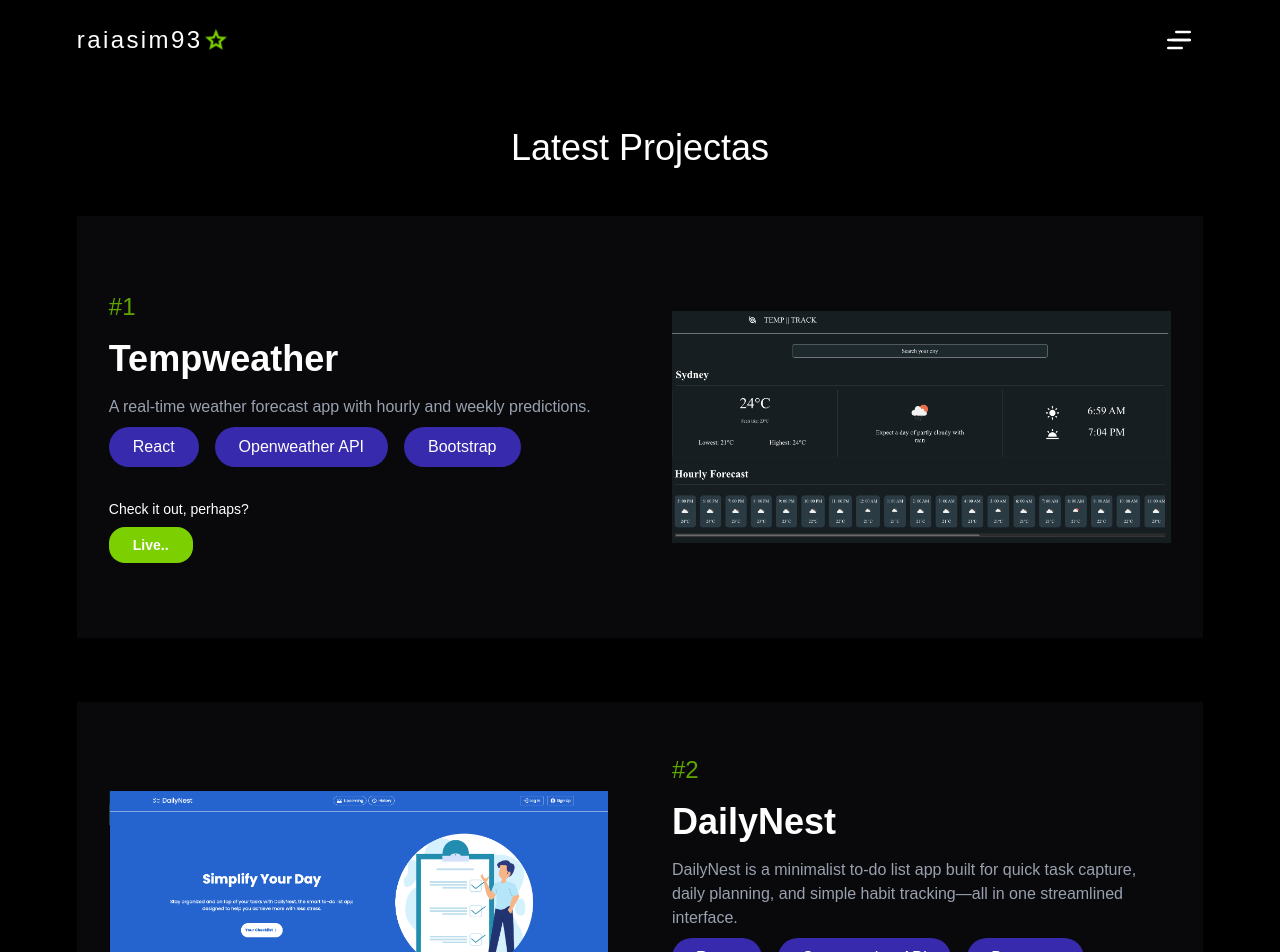
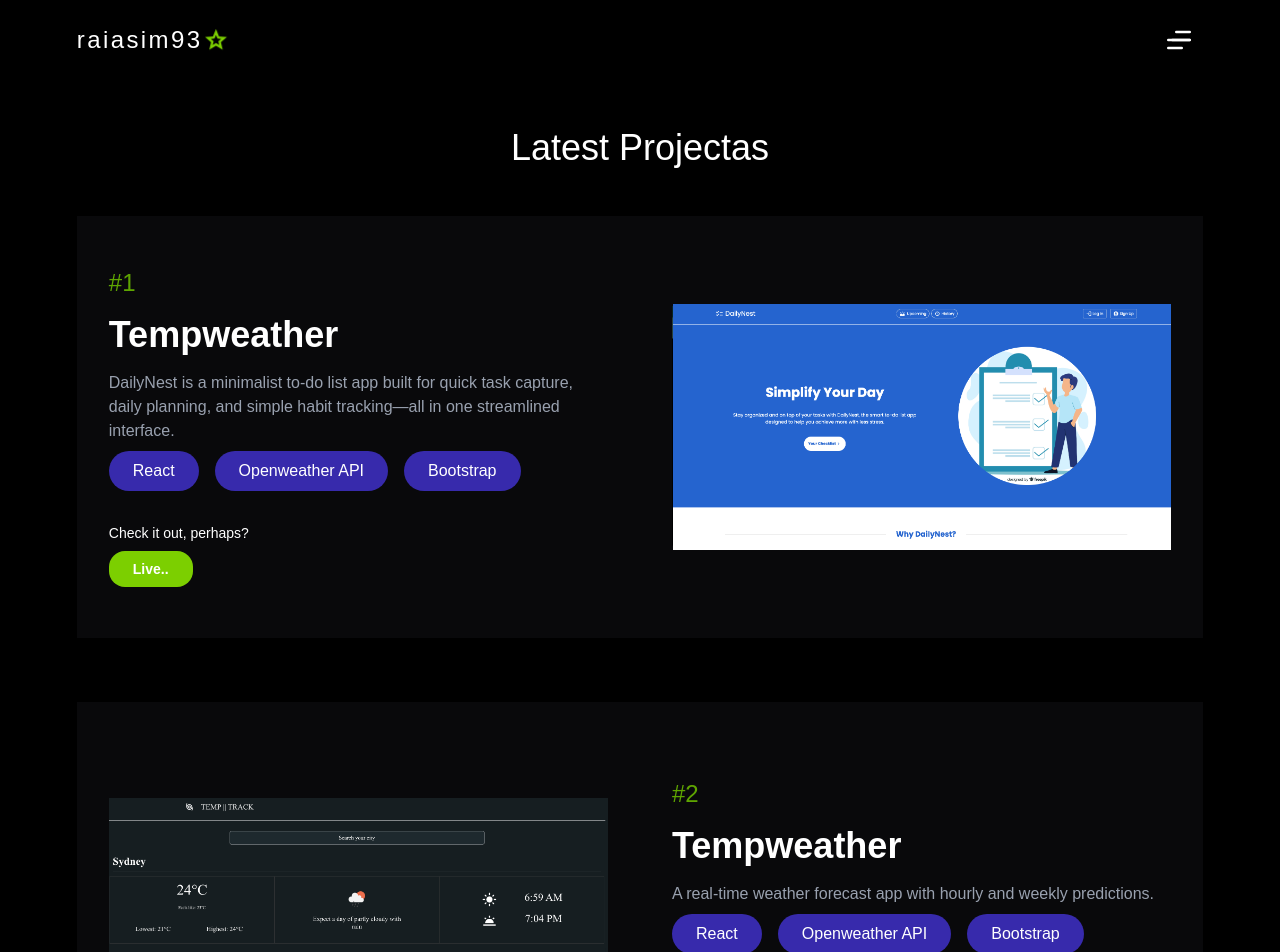
Before and after one commit to raiasim93/my-portfolio, a Next.js app: page /projects in a window 1280 px wide. Shown: the top 952 px of the page. Built offline with nearby package versions, Linux system fonts and the light colour scheme.

Commit message:
Hotfix: Fix project entry

```diff
--- a/src/app/projects/ProjectSection.tsx
+++ b/src/app/projects/ProjectSection.tsx
@@ -6,22 +6,22 @@ const ProjectSection = () => {
     {
       projectId: 1,
       image: {
-        imageAlt: 'Tempweather App',
-        source: '/tempweather-thumbnail.png'
+        imageAlt: 'DailyNest',
+        source: '/dailynest-thumbnail.png'
       },
       projectName: 'Tempweather',
-      projectDescription: 'A real-time weather forecast app with hourly and weekly predictions.',
+      projectDescription: 'DailyNest is a minimalist to-do list app built for quick task capture, daily planning, and simple habit tracking—all in one streamlined interface.',
       projectTools: ['React', 'Openweather API', 'Bootstrap'],
       projectLiveSite: ''
     },
     {
       projectId: 2,
       image: {
-        imageAlt: 'DailyNest',
-        source: '/dailynest-thumbnail.png'
+        imageAlt: 'Tempweather App',
+        source: '/tempweather-thumbnail.png'
       },
-      projectName: 'DailyNest',
-      projectDescription: 'DailyNest is a minimalist to-do list app built for quick task capture, daily planning, and simple habit tracking—all in one streamlined interface.',
+      projectName: 'Tempweather',
+      projectDescription: 'A real-time weather forecast app with hourly and weekly predictions.',
       projectTools: ['React', 'Openweather API', 'Bootstrap'],
       projectLiveSite: ''
     },
```
